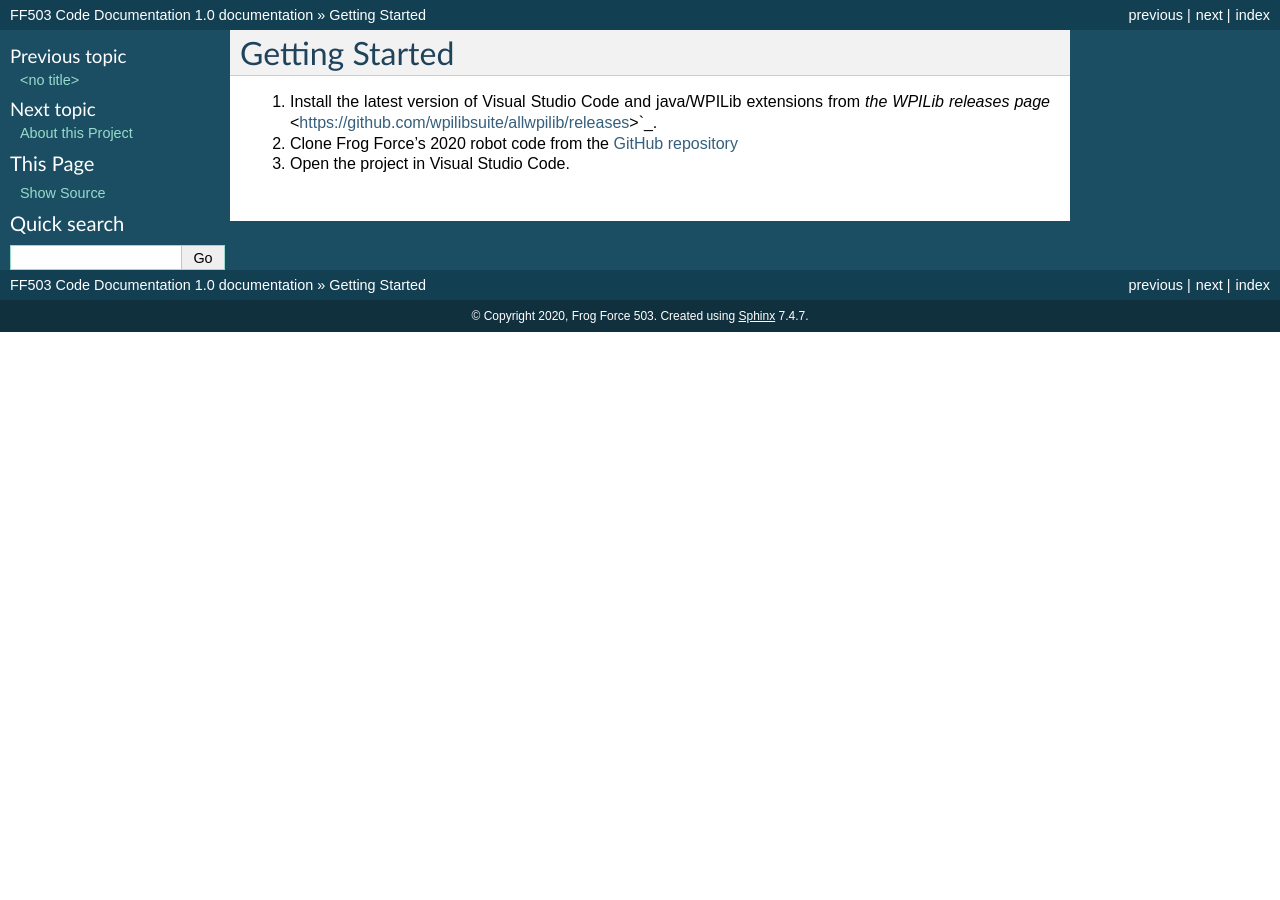
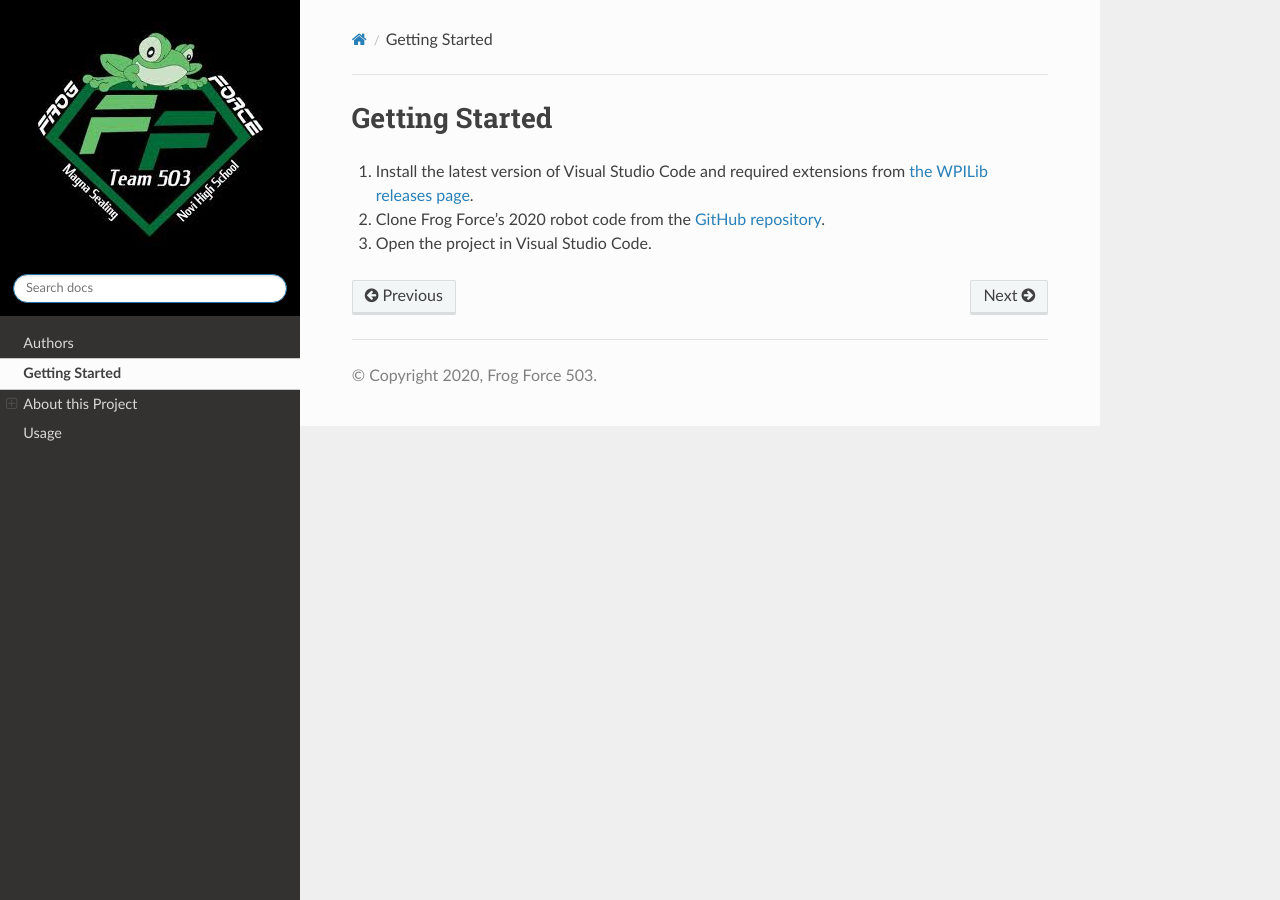
Before and after one commit to FF503/froggycode, a Sphinx documentation site: the page built from docs/gettingStarted.rst, in a window 1280 px wide. Built offline with Sphinx 7.4.7 and the Read the Docs theme 2.0.0, drawn with Linux system fonts in a browser that asks for light colours.

Commit message:
Move/add logo, rip off limelight theme, fix typos

```diff
--- /dev/null
+++ b/docs/_static/theme_overrides.css
@@ -0,0 +1,9 @@
+.wy-side-nav-search {
+    background-color: #000000;
+}
+.wy-nav-top {
+    background: #000000;
+}
+.wy-nav-top a{
+    color:#66bf0d;
+}
--- a/docs/conf.py
+++ b/docs/conf.py
@@ -12,6 +12,7 @@
 # All configuration values have a default; values that are commented out
 # serve to show the default.
 
+import sphinx_rtd_theme
 import sys
 import os
 
@@ -67,7 +68,7 @@ release = '1.0'
 
 # List of patterns, relative to source directory, that match files and
 # directories to ignore when looking for source files.
-exclude_patterns = ['_build']
+exclude_patterns = ['_build', '.DS_Store']
 
 # The reST default role (used for this markup: `text`) to use for all
 # documents.
@@ -98,15 +99,24 @@ pygments_style = 'sphinx'
 
 # The theme to use for HTML and HTML Help pages.  See the documentation for
 # a list of builtin themes.
-html_theme = 'default'
+html_theme = 'sphinx_rtd_theme'
+html_theme_path = [sphinx_rtd_theme.get_html_theme_path()]
+html_show_sphinx = False
+html_show_sourcelink = False
 
 # Theme options are theme-specific and customize the look and feel of a theme
 # further.  For a list of options available for each theme, see the
 # documentation.
-#html_theme_options = {}
+html_theme_options = {
+   'collapse_navigation': False,
+    'display_version': False,
+    'navigation_depth': 3,
+    'logo_only': True,
+    'sticky_navigation': False,
+}
 
 # Add any paths that contain custom themes here, relative to this directory.
-#html_theme_path = []
+html_theme_path = ['theme_overrides.css']
 
 # The name for this set of Sphinx documents.  If None, it defaults to
 # "<project> v<release> documentation".
@@ -117,17 +127,20 @@ html_theme = 'default'
 
 # The name of an image file (relative to this directory) to place at the top
 # of the sidebar.
-#html_logo = None
+html_logo = 'img/logos/logo.jpg'
 
 # The name of an image file (within the static path) to use as favicon of the
 # docs.  This file should be a Windows icon file (.ico) being 16x16 or 32x32
 # pixels large.
-html_favicon = 'favicon.png'
+html_favicon = 'img/logos/favicon.png'
 
 # Add any paths that contain custom static files (such as style sheets) here,
 # relative to this directory. They are copied after the builtin static files,
 # so a file named "default.css" will overwrite the builtin "default.css".
 html_static_path = ['_static']
+
+def setup(app):
+    app.add_stylesheet('theme_overrides.css')
 
 # Add any extra paths that contain custom files (such as robots.txt or
 # .htaccess) here, relative to this directory. These files are copied
--- a/docs/gettingStarted.rst
+++ b/docs/gettingStarted.rst
@@ -2,6 +2,6 @@
 Getting Started
 ===============
 
-1. Install the latest version of Visual Studio Code and java/WPILib extensions from `the WPILib releases page` <https://github.com/wpilibsuite/allwpilib/releases>`_.
-2. Clone Frog Force's 2020 robot code from the `GitHub repository <https://github.com/ff503/2020robot>`_
+1. Install the latest version of Visual Studio Code and required extensions from `the WPILib releases page <https://github.com/wpilibsuite/allwpilib/releases>`_.
+2. Clone Frog Force's 2020 robot code from the `GitHub repository <https://github.com/ff503/2020robot>`_.
 3. Open the project in Visual Studio Code.
```
Also changed, not shown: docs/img/logos/favicon.png (renamed from docs/favicon.png), docs/img/logos/logo.jpg (added).
